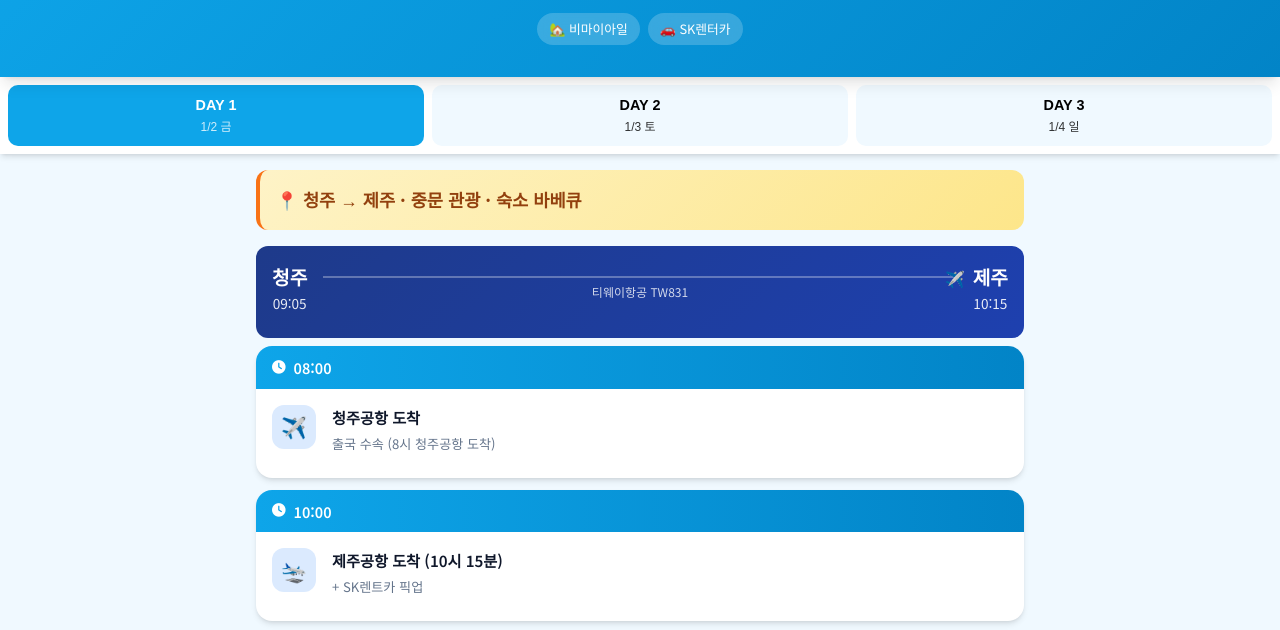
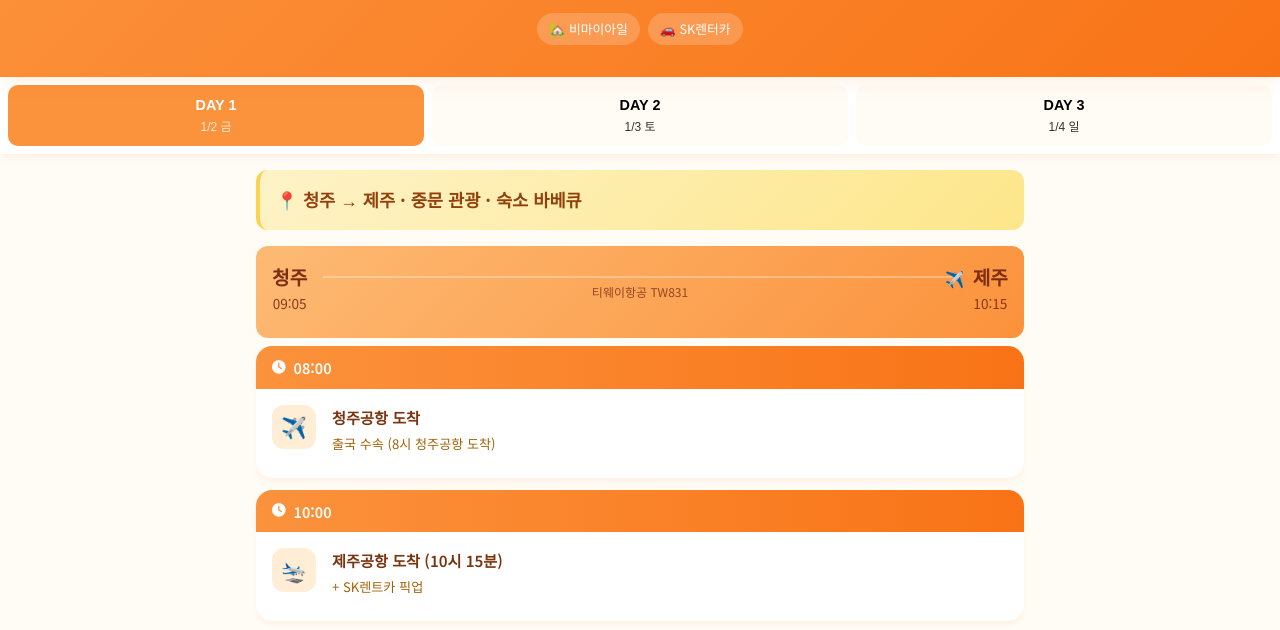
Before and after one commit to kimseung913/gimgu_jeju, a plain HTML site: page index.html in a window 1280 px wide. Shown: the part 112-742 px from the top of the page. Drawn offline with Linux system fonts and the light colour scheme.

Commit message:
Add files via upload

```diff
--- a/index.html
+++ b/index.html
@@ -4,9 +4,9 @@
 <head>
     <meta charset="UTF-8">
     <meta name="viewport" content="width=device-width, initial-scale=1.0, maximum-scale=1.0, user-scalable=no">
-    <meta name="theme-color" content="#0891b2">
+    <meta name="theme-color" content="#fdba74">
     <meta name="description" content="제주 2박3일 가족여행 일정 - 1/2(금)~1/4(일) 8명">
-    <title>✈️ 제주 2박3일 가족여행</title>
+    <title>🍊 제주 2박3일 가족여행</title>
     <link rel="preconnect" href="https://fonts.googleapis.com">
     <link rel="preconnect" href="https://fonts.gstatic.com" crossorigin>
     <link href="https://fonts.googleapis.com/css2?family=Noto+Sans+KR:wght@400;500;600;700&display=swap"
@@ -14,19 +14,22 @@
     <link rel="stylesheet" href="https://cdnjs.cloudflare.com/ajax/libs/font-awesome/6.5.0/css/all.min.css">
     <style>
         :root {
-            --primary: #0ea5e9;
-            --primary-dark: #0284c7;
-            --secondary: #f97316;
-            --success: #22c55e;
-            --warning: #eab308;
-            --danger: #ef4444;
-            --bg: #f0f9ff;
+            --primary: #fb923c;
+            --primary-dark: #f97316;
+            --primary-light: #fdba74;
+            --primary-pale: #fed7aa;
+            --secondary: #fcd34d;
+            --success: #86efac;
+            --warning: #fde047;
+            --danger: #fca5a5;
+            --bg: #fffbf5;
+            --bg-light: #fff7ed;
             --card-bg: #ffffff;
-            --text: #0f172a;
-            --text-muted: #64748b;
-            --border: #e2e8f0;
-            --shadow: 0 4px 6px -1px rgba(0, 0, 0, 0.1), 0 2px 4px -2px rgba(0, 0, 0, 0.1);
-            --shadow-lg: 0 10px 15px -3px rgba(0, 0, 0, 0.1), 0 4px 6px -4px rgba(0, 0, 0, 0.1);
+            --text: #78350f;
+            --text-muted: #a16207;
+            --border: #fde68a;
+            --shadow: 0 4px 6px -1px rgba(251, 146, 60, 0.08), 0 2px 4px -2px rgba(251, 146, 60, 0.06);
+            --shadow-lg: 0 10px 15px -3px rgba(251, 146, 60, 0.1), 0 4px 6px -4px rgba(251, 146, 60, 0.08);
         }
 
         * {
@@ -109,7 +112,7 @@
         }
 
         .tab-btn:hover {
-            background: #e0f2fe;
+            background: #ffedd5;
         }
 
         .tab-btn.active {
@@ -198,7 +201,7 @@
         }
 
         .schedule-card:hover {
-            background: #f8fafc;
+            background: #fff7ed;
         }
 
         .card-icon {
@@ -213,7 +216,7 @@
         }
 
         .card-icon.flight {
-            background: #dbeafe;
+            background: #ffedd5;
         }
 
         .card-icon.food {
@@ -233,11 +236,11 @@
         }
 
         .card-icon.hotel {
-            background: #e0f2fe;
+            background: #fed7aa;
         }
 
         .card-icon.drive {
-            background: #fed7aa;
+            background: #ffedd5;
         }
 
         .card-content {
@@ -305,8 +308,8 @@
 
         /* Flight Info Special */
         .flight-info {
-            background: linear-gradient(135deg, #1e3a8a 0%, #1e40af 100%);
-            color: white;
+            background: linear-gradient(135deg, #fdba74 0%, #fb923c 100%);
+            color: #7c2d12;
             border-radius: 12px;
             padding: 1rem;
             margin-bottom: 0.5rem;
```
